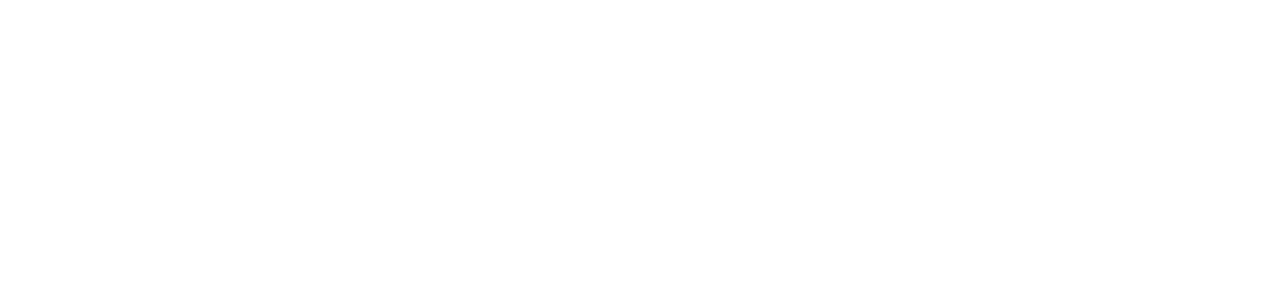
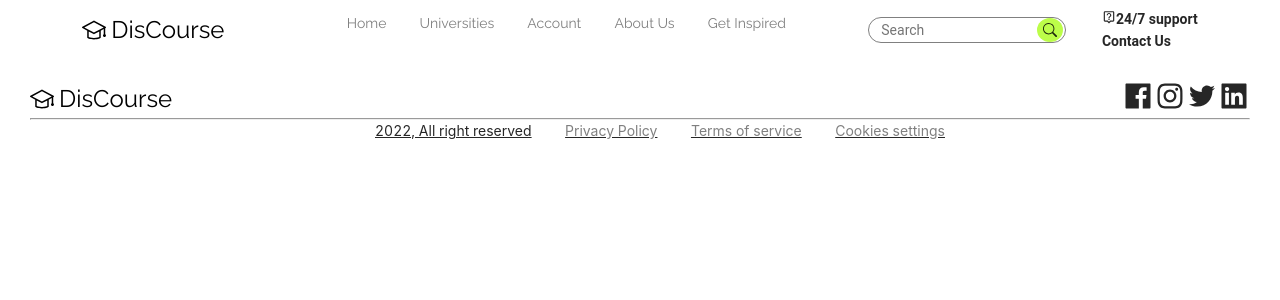
Before and after one commit to clubmrank/discourse, a React (Vite) app: page /module in a window 1280 px wide. Before the commit this address had no page. Shown: the top 300 px of the page. Built offline with nearby package versions, Linux system fonts and the light colour scheme.

Commit message:
module page not done

```diff
--- a/src/App.tsx
+++ b/src/App.tsx
@@ -5,19 +5,20 @@
 import { BrowserRouter, Routes, Route } from "react-router-dom";
 import Home from "./pages/Home/Home";
 import ModuleRating from "./pages/ModuleRating/ModuleRating";
-import Modules from "./pages/Modules/Modules";
+
 import UniversityReview from "./pages/UniversityReviews/UniversityReview";
 import Account from "./pages/Account/Account";
 import GetInspired from "./pages/GetInspired/GetInspired";
 import AboutUs from "./pages/AboutUs/AboutUs";
 import UniversityList from "./pages/UniversityList/UniversityList";
+import Module from "./pages/Modules/Module";
 function App() {
   return (
     <BrowserRouter>
       <Routes>
         <Route path="/home" element={<Home />} />
         <Route path="/modulesrating" element={<ModuleRating />} />
-        <Route path="/modules" element={<Modules />} />
+        <Route path="/module" element={<Module />} />
         <Route path="/universities" element={<UniversityList />}>
           <Route path=":name" element={<UniversityReview />} />
         </Route>
--- /dev/null
+++ b/src/pages/Modules/Module.tsx
@@ -0,0 +1,19 @@
+import React from "react";
+import Footer from "../../components/footer/Footer";
+import Header from "../../components/header/Header";
+import styles from "./module.module.scss";
+const Module = () => {
+  return (
+    <div className={styles.moduleMain}>
+      <Header />
+
+      <div className={styles.moduleCont}>
+        <div className={styles.topDiv}></div>
+        <div className={styles.tabs}></div>
+      </div>
+      <Footer />
+    </div>
+  );
+};
+
+export default Module;
--- a/src/pages/Modules/Modules.tsx
+++ /dev/null
@@ -1,14 +0,0 @@
-import React from "react";
-import Footer from "../../components/footer/Footer";
-import Header from "../../components/header/Header";
-
-const Modules = () => {
-  return (
-    <div>
-      <Header />
-      <Footer />
-    </div>
-  );
-};
-
-export default Modules;
--- a/src/pages/Modules/module.module.scss
+++ b/src/pages/Modules/module.module.scss
@@ -0,0 +1,11 @@
+.moduleMain {
+  .moduleCont {
+    .topDiv {
+      background-image: url("/images/chairs.jpg");
+      background-position: center;
+      background-size: 100% 100%;
+      background-repeat: no-repeat;
+      height: 30%;
+    }
+  }
+}
```
